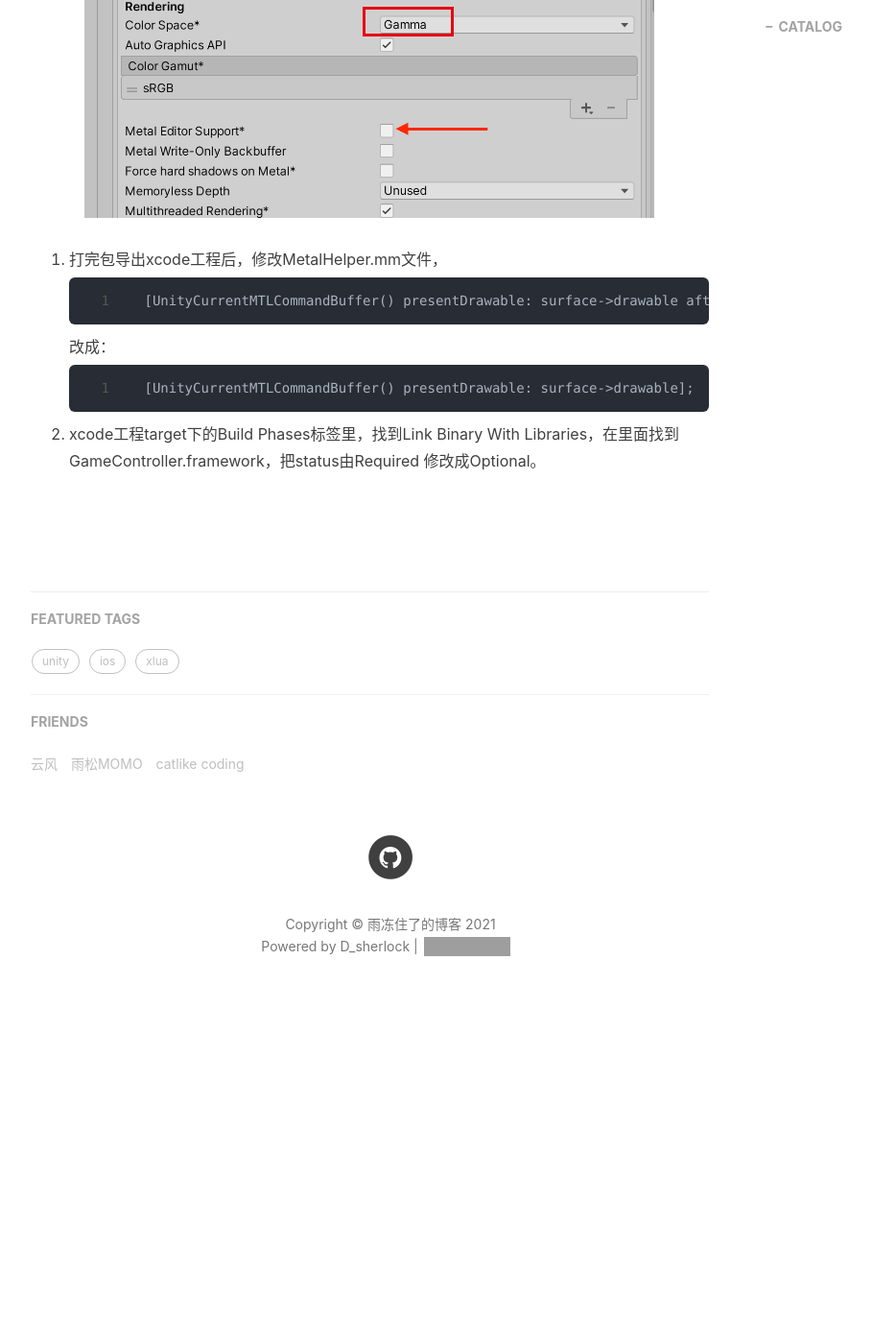
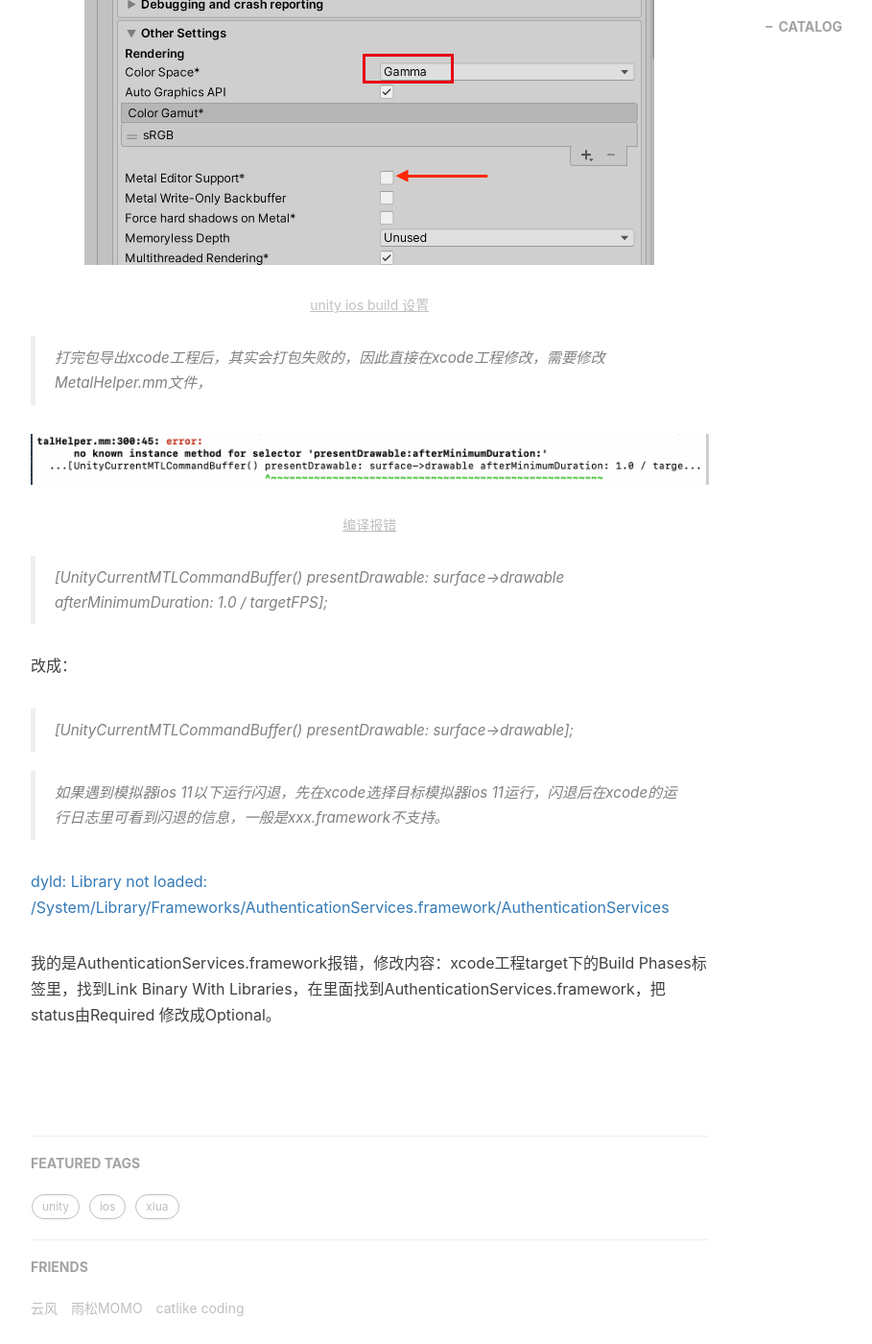
Before and after one commit to zhllineme/zhllineme.github.io, a Jekyll site: the page built from _posts/2021-05-03-unity-build-simulator.md, in a window 1280 px wide and 1400 px high, scrolled down 750 px. Shown: the whole window at 96% size, without its empty margins (233-1142 px from the left). Built offline with Jekyll 4.4.1, drawn with Linux system fonts in a browser that asks for light colours; nearby versions of some CDN libraries; comment, search, counter and statistics services are not loaded; before the commit the page ends 1840 px from its top, so only the background shows below that; some of the changed text lies outside the part shown; grey boxes are pictures that could not be loaded.

Commit message:
添加更多细节

````diff
--- a/_posts/2021-05-03-unity-build-simulator.md
+++ b/_posts/2021-05-03-unity-build-simulator.md
@@ -21,27 +21,33 @@ tags:
 
 
 1. xlua编译库要编译模拟器版本。
+2. 要修改平台设置，路径： Edit -> Project Settings -> Player -> ios平台，Other Settings
+   - color space 选择 Gamma。
+   - 关闭metal（2019模拟器不支持metal）
+   - targetsdk选择模拟器sdk
+
+![unity ios build 设置](/img/2021/unity_simulator_build.png)
+
+<center style="font-size:14px;color:#C0C0C0;text-decoration:underline">unity ios build 设置</center>
+
+> 打完包导出xcode工程后，其实会打包失败的，因此直接在xcode工程修改，需要修改MetalHelper.mm文件，
+
+![build fail](/img/2021/build_fail_for_simulator.png)
+
+<center style="font-size:14px;color:#C0C0C0;text-decoration:underline">编译报错</center>
 
 
 
-2. targetsdk选择模拟器sdk，关闭metal（2019模拟器不支持metal）。路径： Edit -> Project Settings -> Player -> ios平台
+> [UnityCurrentMTLCommandBuffer() presentDrawable: surface->drawable afterMinimumDuration: 1.0 / targetFPS];
 
-![unity ios build 设置](/img/2021/unity_simulator_build.png)
+改成：
+
+> [UnityCurrentMTLCommandBuffer() presentDrawable: surface->drawable];
 
 
 
-3. 打完包导出xcode工程后，修改MetalHelper.mm文件，
+>  如果遇到模拟器ios 11以下运行闪退，先在xcode选择目标模拟器ios 11运行，闪退后在xcode的运行日志里可看到闪退的信息，一般是xxx.framework不支持。
 
-    ```objective-c
-    [UnityCurrentMTLCommandBuffer() presentDrawable: surface->drawable afterMinimumDuration: 1.0 / targetFPS];
-    ```
+[dyld: Library not loaded: /System/Library/Frameworks/AuthenticationServices.framework/AuthenticationServices](https://www.jianshu.com/p/9028e2ef4ad4)
 
-    改成：
-
-    ```objective-c
-    [UnityCurrentMTLCommandBuffer() presentDrawable: surface->drawable];
-    ```
-
-
-
-4. xcode工程target下的Build Phases标签里，找到Link Binary With Libraries，在里面找到GameController.framework，把status由Required 修改成Optional。
+我的是AuthenticationServices.framework报错，修改内容：xcode工程target下的Build Phases标签里，找到Link Binary With Libraries，在里面找到AuthenticationServices.framework，把status由Required 修改成Optional。
````
Also changed, not shown: img/2021/build_fail_for_simulator.png (added).
